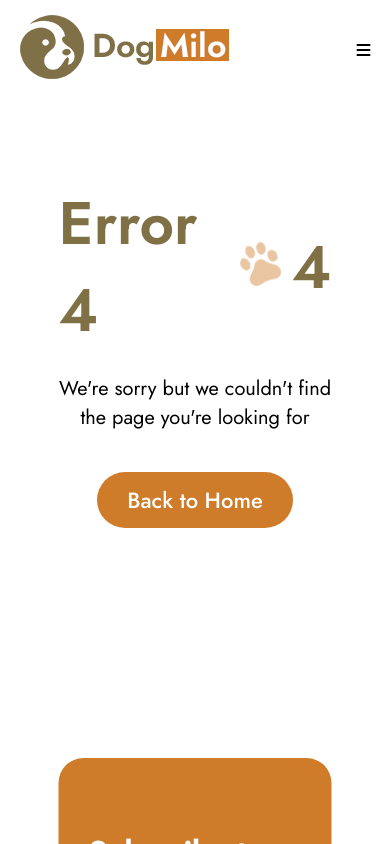
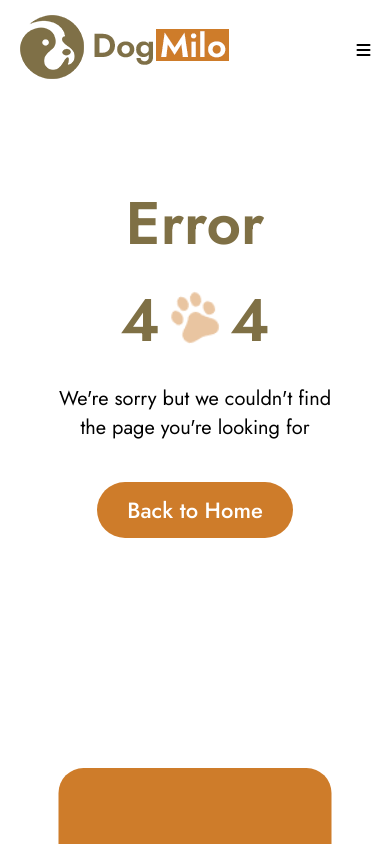
Before and after one commit to FraCuboni/proj-html-vuejs, a Vue app: page /blogs in a window 390 px wide. Shown: the top 844 px of the page. Built offline with nearby package versions, Linux system fonts and the light colour scheme.

Commit message:
feat: responsive 'not found'

```diff
--- a/src/components/pages/NotFound.vue
+++ b/src/components/pages/NotFound.vue
@@ -9,11 +9,14 @@ export default{
 <template>
     <div class="container">
         <div class="flex-cont">
-            <div class="number">Error 4</div>
-            <div class="cont-img">
-                <img src="/public/img/dog-icon.png" alt="dog-paw">
+            <div class="number">Error</div>
+            <div class="flex-cont">
+                <div class="number">4</div>
+                <div class="cont-img">
+                    <img src="/public/img/dog-icon.png" alt="dog-paw">
+                </div>
+                <div class="number">4</div>
             </div>
-            <div class="number">4</div>
         </div>
         <div class="flex-cont home">
             <p>
@@ -35,6 +38,7 @@ export default{
         display: flex;
         justify-content: center;
         align-items: center;
+        flex-wrap: wrap;
         gap: 10px;
 
         .number {
```
